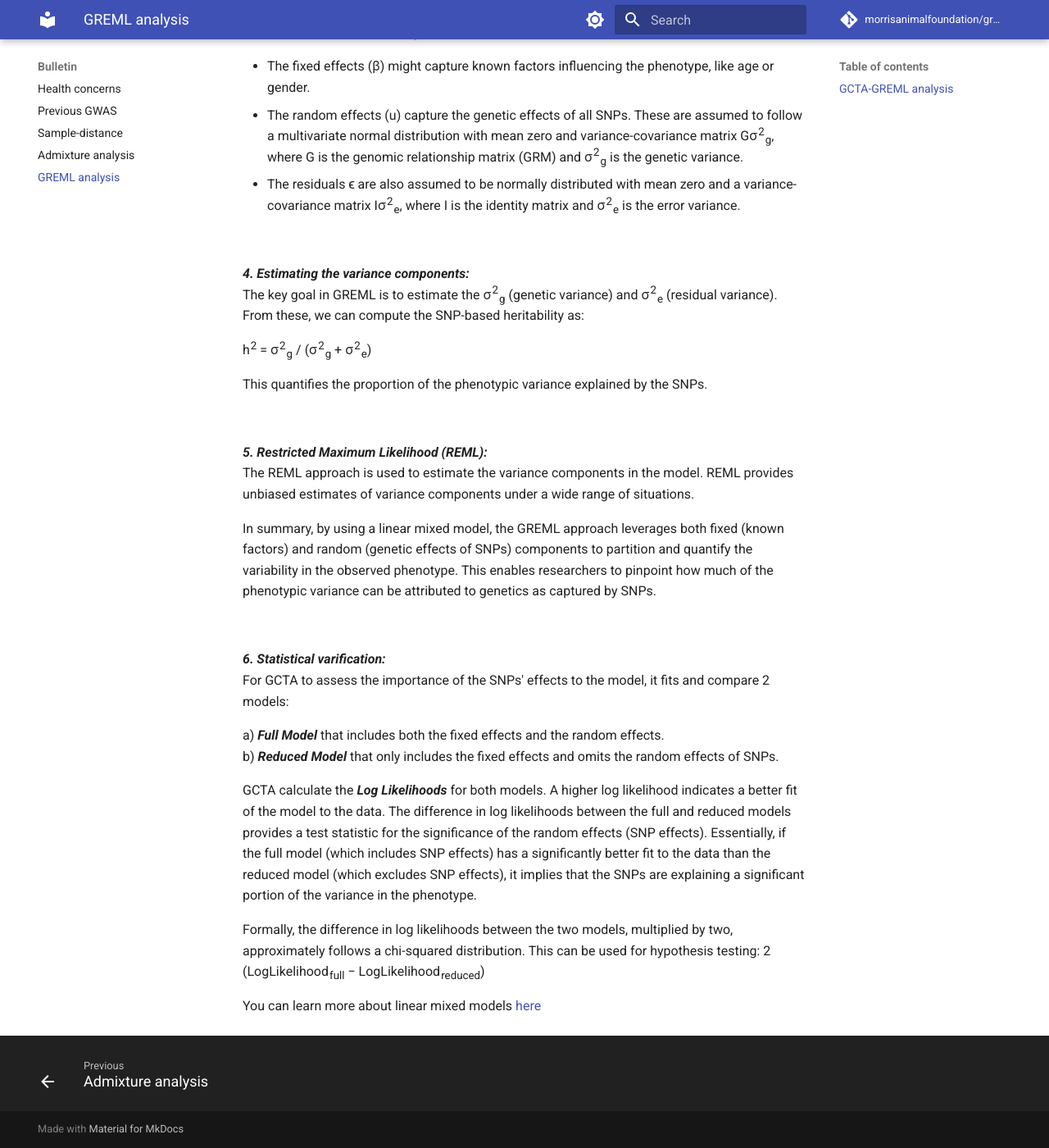
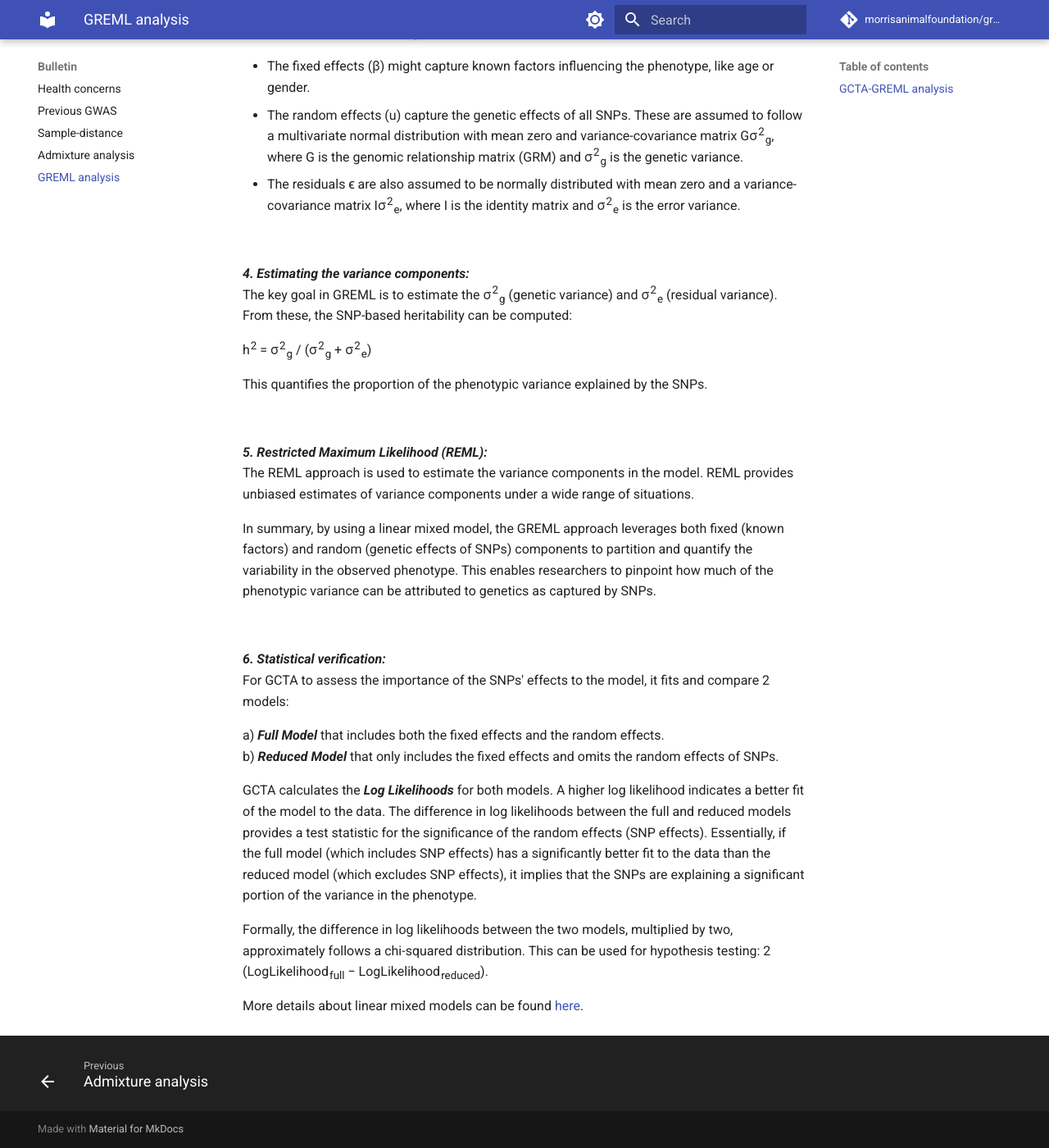
Before and after one commit to morrisanimalfoundation/grGWAS, an MkDocs documentation site: the page built from docs/ext_docs/GREML_analysis.md, in a window 1280 px wide and 1400 px high, scrolled down 1234 px. Shown: the whole window at 82% size. Built offline with MkDocs 1.6.1 and Material for MkDocs 9.7.7, drawn with Linux system fonts in a browser that asks for light colours; comment, search, counter and statistics services are not loaded; some of the changed text lies outside the part shown.

Commit message:
Update GREML_analysis.md
Final edits

```diff
--- a/docs/ext_docs/GREML_analysis.md
+++ b/docs/ext_docs/GREML_analysis.md
@@ -42,7 +42,7 @@ In the context of GREML and genomic studies:
 <br>
 
 ***4. Estimating the variance components:*** <br>
-The key goal in GREML is to estimate the σ<sup>2</sup><sub>g</sub> (genetic variance) and σ<sup>2</sup><sub>e</sub> (residual variance). From these, we can compute the SNP-based heritability as:
+The key goal in GREML is to estimate the σ<sup>2</sup><sub>g</sub> (genetic variance) and σ<sup>2</sup><sub>e</sub> (residual variance). From these, the SNP-based heritability can be computed:
 
 h<sup>2</sup> = σ<sup>2</sup><sub>g</sub> / (σ<sup>2</sup><sub>g</sub> + σ<sup>2</sup><sub>e</sub>)
 
@@ -58,18 +58,18 @@ In summary, by using a linear mixed model, the GREML approach leverages both fix
 <br>
 
 
-***6. Statistical varification:*** <br>
+***6. Statistical verification:*** <br>
 For GCTA to assess the importance of the SNPs' effects to the model, it fits and compare 2 models:
 
 a) ***Full Model*** that includes both the fixed effects and the random effects. <br>
 b) ***Reduced Model*** that only includes the fixed effects and omits the random effects of SNPs. <br>
 
-GCTA calculate the ***Log Likelihoods*** for both models. A higher log likelihood indicates a better fit of the model to the data. The difference in log likelihoods between the full and reduced models provides a test statistic for the significance of the random effects (SNP effects). Essentially, if the full model (which includes SNP effects) has a significantly better fit to the data than the reduced model (which excludes SNP effects), it implies that the SNPs are explaining a significant portion of the variance in the phenotype.
+GCTA calculates the ***Log Likelihoods*** for both models. A higher log likelihood indicates a better fit of the model to the data. The difference in log likelihoods between the full and reduced models provides a test statistic for the significance of the random effects (SNP effects). Essentially, if the full model (which includes SNP effects) has a significantly better fit to the data than the reduced model (which excludes SNP effects), it implies that the SNPs are explaining a significant portion of the variance in the phenotype.
 
 Formally, the difference in log likelihoods between the two models, multiplied by two, approximately follows a chi-squared distribution. This can be used for hypothesis testing:
-2 (LogLikelihood<sub>full</sub> − LogLikelihood<sub>reduced</sub>)
+2 (LogLikelihood<sub>full</sub> − LogLikelihood<sub>reduced</sub>).
 
 
 
 
-You can learn more about linear mixed models [here](https://www.youtube.com/playlist?list=PL8F480DgtpW9_IT7xN1XeRF_dglZmK0nM)
+More details about linear mixed models can be found [here](https://www.youtube.com/playlist?list=PL8F480DgtpW9_IT7xN1XeRF_dglZmK0nM).
```
Also changed, not shown: other parts of docs/ext_docs/GREML_analysis.md (+1 -1 lines).
